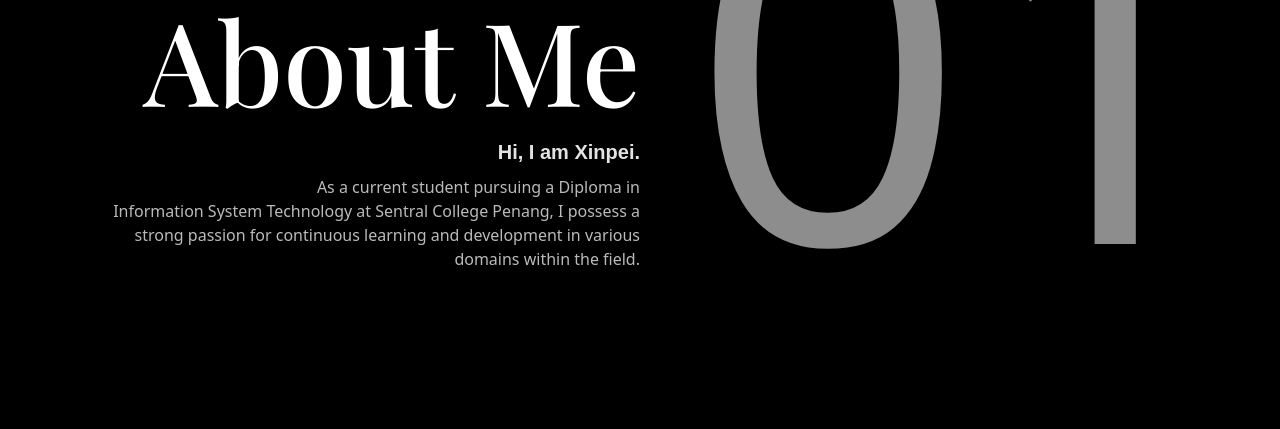
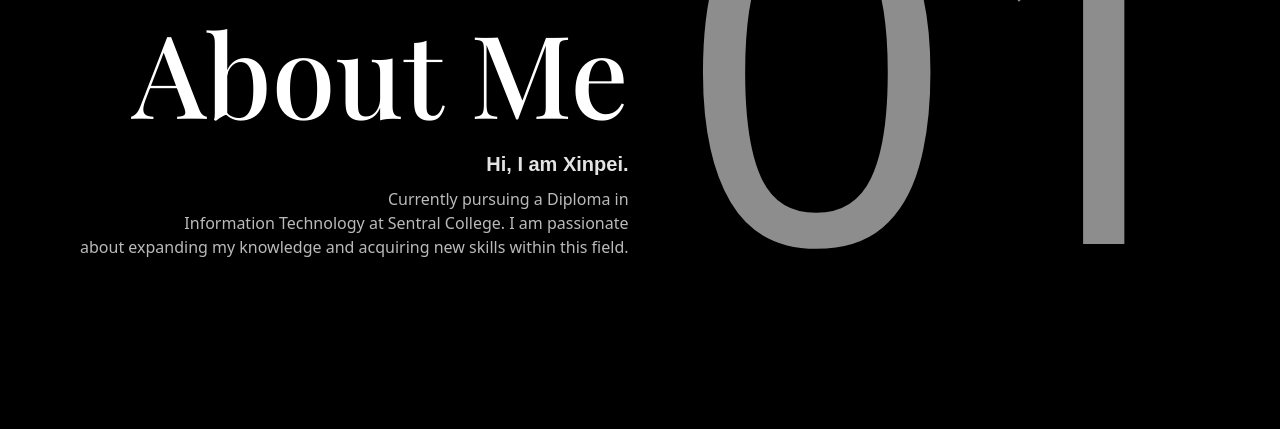
Before and after one commit to YeohXinPei/xinpei, a plain HTML site: page about.html in a window 1280 px wide. Shown: the part 360-789 px from the top of the page. Drawn offline with nearby package versions, Linux system fonts and the light colour scheme.

Commit message:
about.html

```diff
--- a/about.html
+++ b/about.html
@@ -34,7 +34,7 @@
 
 
 
-    <div class="about-container">
+     <div class="about-container">
         <div class="left-side">
             <div class="contact-me">
                 <a class="nav-item nav-link2" href="https://www.instagram.com/yeoh_xinpei/"><i
@@ -47,9 +47,8 @@
             </div>
             <h1>About Me</h1>
             <h2><b>Hi, I am Xinpei.</b></h2>
-            <p>As a current student pursuing a Diploma in <br>Information System Technology at Sentral College Penang, I
-                possess a <br>
-                strong passion for continuous learning and development in various domains within the field.</p>
+            <p>Currently pursuing a Diploma in <br>Information Technology at Sentral College.
+                I am passionate <br>about expanding my knowledge and acquiring new skills within this field.</p>
         </div>
         <div class="right-side">
             <div class="text">
```
